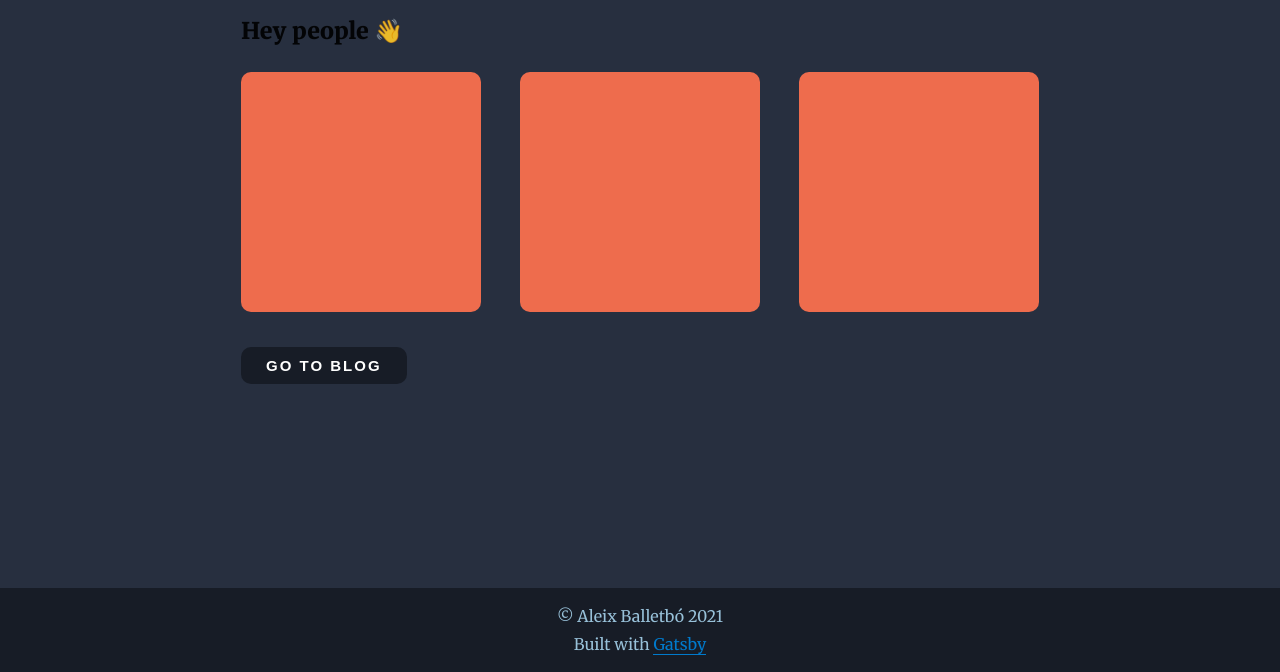
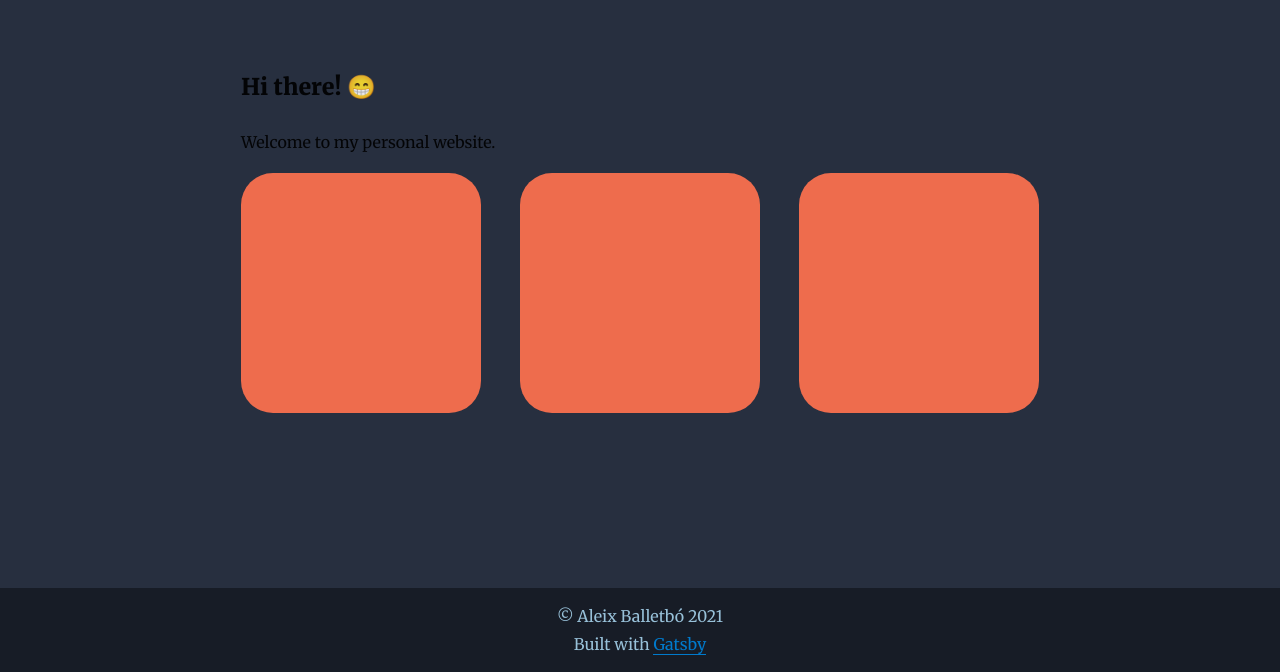
Before and after one commit to AleixBalletbo/Personal-Website, a Gatsby site: page / in a window 1280 px wide. Shown: the part 128-800 px from the top of the page. Built offline with nearby package versions, Linux system fonts and the light colour scheme; Gatsby itself is replaced by a stand-in of ours; some packages are replaced by stand-ins of ours.

Commit message:
Improve index layout

```diff
--- a/src/components/layout.js
+++ b/src/components/layout.js
@@ -23,7 +23,7 @@ class Layout extends React.Component {
                 h2: props => <h2 {...props} style = {{color: theme.tertiaryColor}}/>
               }}
             >
-              <main>{children}</main>
+              {children}
             </MDXProvider>
           </Content>
           <Footer>
@@ -46,13 +46,14 @@ const Wrapper = styled.div`
 `
 
 const Content = styled.div`
-  flex: 1 0 auto;
+  flex: 1;
   align-self: center;
   width: 100%;
   max-width: ${rhythm(30)};
   padding: ${rhythm(3 / 4)};
+  display: flex;
+  flex-direction: column;
 `
-
 
 const Footer = styled.footer`
   text-align: center;
--- a/src/components/section-button.js
+++ b/src/components/section-button.js
@@ -8,10 +8,11 @@ const SectionButton = props => (
 
 const SectionButtonDiv = styled.div`
     background-color: ${props => props.theme.accentColor};
-    border-radius: 10px;
+    border-radius: 2em;
     height: 15em;
     width: 15em;
     @media (max-width: 800px) {
+      border-radius: 1em;
       height: auto;
       width: 100%;
       margin-bottom: ${rhythm(3 / 4)};
--- a/src/pages/index.js
+++ b/src/pages/index.js
@@ -18,20 +18,17 @@ class IndexPage extends React.Component {
           title="Home"
           keywords={[`blog`, `gatsby`, `javascript`, `react`]}
         />
-        <Intro>
-          Hey people{" "}
-          <span role="img" aria-label="wave emoji">
-            👋
-          </span>
-        </Intro>
+        <TextContainer>
+          <h3>Hi there! 😁 </h3>
+          <p>Welcome to my personal website.</p>
+        </TextContainer>
+        <ButtonsContainer>
           <SectionArea>
             <SectionButton/>
             <SectionButton/>
             <SectionButton/>
           </SectionArea>
-        <Link to="/blog/">
-          <Button marginTop="35px">Go to Blog</Button>
-        </Link>
+        </ButtonsContainer>
       </Layout>
     )
   }
@@ -54,8 +51,20 @@ export const pageQuery = graphql`
   }
 `
 
-const Intro = styled.h3`
+const TextContainer = styled.div`
+  @media (max-width: 800px) {
+    position: relative;
+  }
+  position: absolute;
+`
+
+const ButtonsContainer = styled.div`
+  @media (max-width: 800px) {
     margin-top: 0;
+    margin-bottom: 0;
+  }
+  margin-top: auto;
+  margin-bottom: auto;
 `
 
 export default IndexPage
```
Lines whose indentation alone changed are shown as unchanged.
